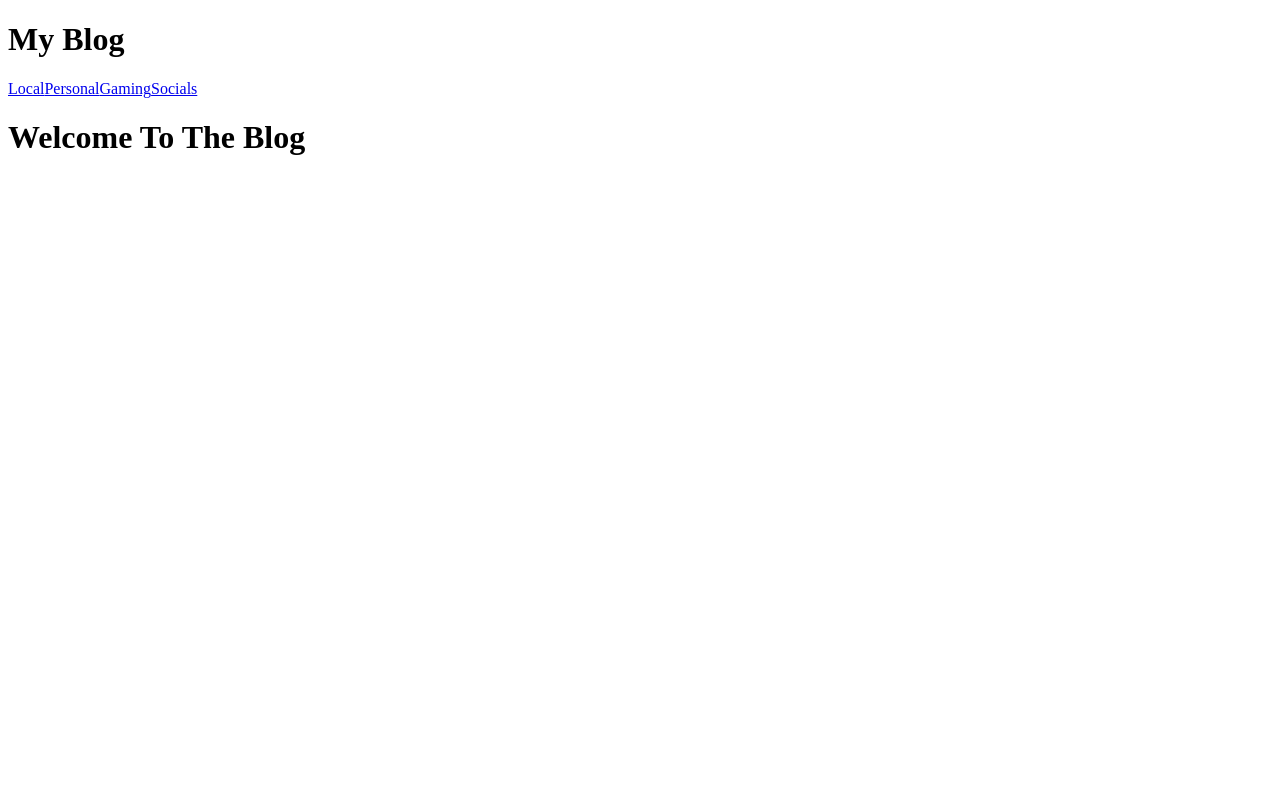
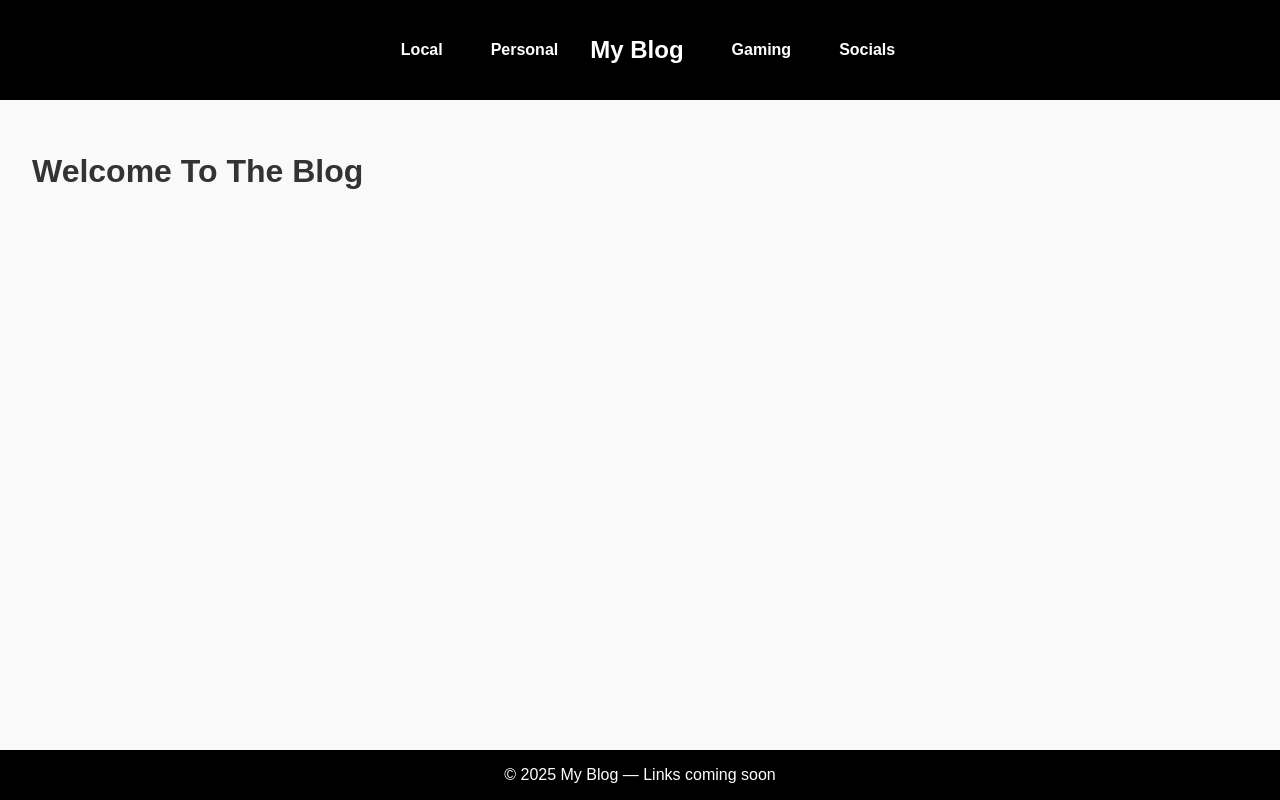
Before and after one commit to Acearoni/newWebsite, a React (Vite) app in the folder client/: page / in a window 1280 px wide. Built offline with nearby package versions, Linux system fonts and the light colour scheme.

Commit message:
Working with styling, coming off of sickness so been out of it a bit.

```diff
--- a/client/src/App.jsx
+++ b/client/src/App.jsx
@@ -1,24 +1,30 @@
 import { Routes, Route } from 'react-router-dom';
 import Header from './components/Header';
-import Local from './views/Local'
-import Personal from './views/Personal'
-import Gaming from './views/Gaming'
-import Social from './views/Social'
 import Home from './views/Home';
+import Local from './views/Local';
+import Personal from './views/Personal';
+import Gaming from './views/Gaming';
+import Social from './views/Social';
+import './css/index.css'
 
 function App() {
   return (
-    <>
+    <div className="app-container">
       <Header />
+      <div className="main-content">
         <Routes>
-        <Route path='/' element={<Home/>}/>
+          <Route path="/" element={<Home />} />
           <Route path="/local" element={<Local />} />
           <Route path="/personal" element={<Personal />} />
           <Route path="/gaming" element={<Gaming />} />
           <Route path="/socials" element={<Social />} />
         </Routes>
-    </>
+      </div>
+      <footer>
+        © 2025 My Blog — Links coming soon
+      </footer>
+    </div>
   );
 }
 
-export default App
+export default App;
--- a/client/src/components/Header.jsx
+++ b/client/src/components/Header.jsx
@@ -1,14 +1,15 @@
 import { Link } from 'react-router-dom';
+import '../css/header.css'
 
 const Header = () => {
     return (
-        <header>
-            <h1>My Blog</h1>
-            <nav>
-                <Link to="/local">Local</Link>
-                <Link to="/personal">Personal</Link>
-                <Link to="/gaming">Gaming</Link>
-                <Link to="/socials">Socials</Link>
+        <header className="header">
+            <nav className="nav-bar">
+                <div className="nav-link"><Link to="/local">Local</Link></div>
+                <div className="nav-link"><Link to="/personal">Personal</Link></div>
+                <h1 className="title">My Blog</h1>
+                <div className="nav-link"><Link to="/gaming">Gaming</Link></div>
+                <div className="nav-link"><Link to="/socials">Socials</Link></div>
             </nav>
         </header>
     );
--- /dev/null
+++ b/client/src/css/header.css
@@ -0,0 +1,39 @@
+.header {
+    background-color: black;
+    padding: 1rem 0;
+    color: white;
+    position: sticky;
+    top: 0;
+    z-index: 1000;
+}
+
+.nav-bar {
+    display: flex;
+    justify-content: space-between;
+    align-items: center;
+    max-width: 1200px;
+    margin: 0 auto;
+    padding: 0 2rem;
+    gap: 2rem;
+}
+
+.nav-link {
+    flex: 1;
+    display: flex;
+    justify-content: center;
+}
+
+.nav-link a {
+    color: white;
+    text-decoration: none;
+    font-weight: bold;
+}
+
+.nav-link a:hover {
+    text-decoration: underline;
+}
+
+.title {
+    font-size: 1.5rem;
+    font-weight: bold;
+}
--- /dev/null
+++ b/client/src/css/index.css
@@ -0,0 +1,49 @@
+/* App.css */
+
+body,
+html {
+    margin: 0;
+    padding: 0;
+    height: 100%;
+    font-family: sans-serif;
+    background-color: #f9f9f9;
+    color: #333;
+}
+
+.app-container {
+    display: flex;
+    flex-direction: column;
+    height: 100vh;
+}
+
+header {
+    background-color: #000;
+    color: #fff;
+    padding: 1rem;
+    display: flex;
+    justify-content: space-between;
+    align-items: center;
+}
+
+header a {
+    color: white;
+    margin-left: 1rem;
+    text-decoration: none;
+}
+
+header a:hover {
+    text-decoration: underline;
+}
+
+.main-content {
+    flex: 1;
+    padding: 2rem;
+    overflow-y: auto;
+}
+
+footer {
+    background-color: #000;
+    color: #fff;
+    padding: 1rem;
+    text-align: center;
+}
--- a/client/src/main.jsx
+++ b/client/src/main.jsx
@@ -1,6 +1,6 @@
 import { StrictMode } from 'react'
 import { createRoot } from 'react-dom/client'
-import './index.css'
+import './css/index.css'
 import App from './App.jsx'
 import { BrowserRouter } from 'react-router-dom'
 createRoot(document.getElementById('root')).render(
```
Also changed, not shown: client/src/index.css (deleted). Lines whose indentation alone changed are shown as unchanged.
